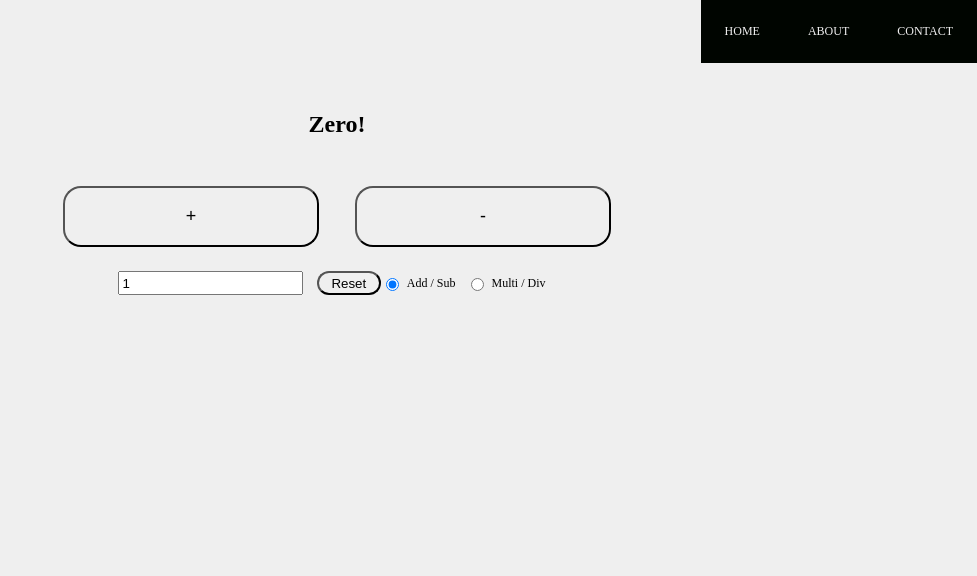
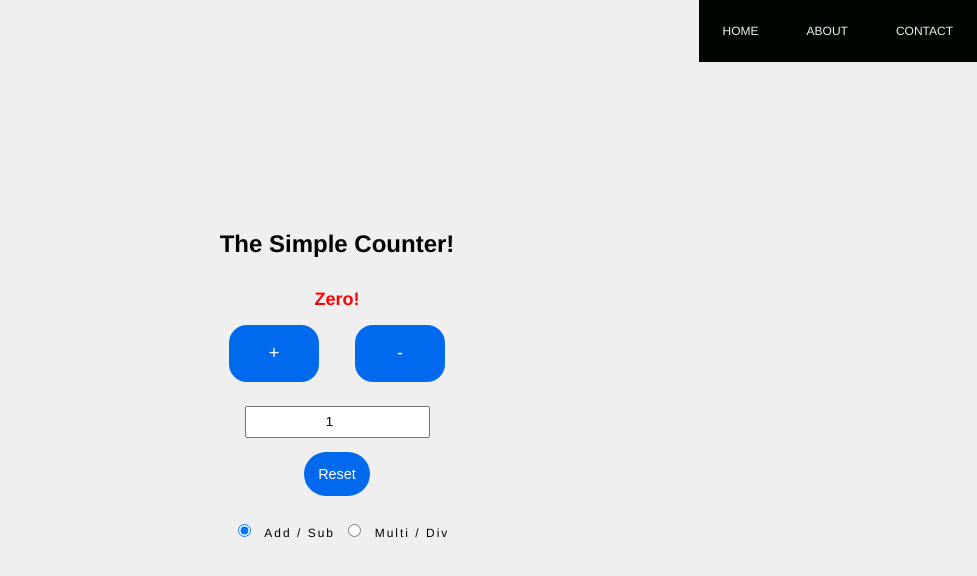
Before and after one commit to afwebdev/LearnReact, a React (Create React App) app: page / in a window 1280 px wide. Shown: the top 576 px of the page, without its empty margins (303-1280 px from the left). Built offline with nearby package versions, Linux system fonts and the light colour scheme.

Commit message:
Misc small editions, code/design, added router button styling, added about/contact/default page check for zero adds class styling replace div with React.Fragment, replace anchor with Link for router.

```diff
--- a/src/App.css
+++ b/src/App.css
@@ -2,7 +2,39 @@
   text-align: center;
 }
 
+html {
+  font-weight: 300;
+  -webkit-font-smoothing: antialiased;
+}
+
+button {
+  display: inline-block;
+  border: none;
+  padding: 1rem 2rem;
+  margin: 0;
+  text-decoration: none;
+  background: #0069ed;
+  color: #ffffff;
+  font-size: 1rem;
+  cursor: pointer;
+  text-align: center;
+  transition: background 250ms ease-in-out, transform 150ms ease;
+  -webkit-appearance: none;
+  -moz-appearance: none;
+}
+
+button:hover {
+  background: #0053ba;
+  box-shadow: 5px 5px 5px #041835;
+}
+
+button:focus {
+  outline: none;
+}
+
 body {
+  font-family: "HelveticaNeue-Light", "Helvetica Neue Light", "Helvetica Neue",
+    Helvetica, Arial, "Lucida Grande", sans-serif;
   background-color: #efefef;
   font-size: 12px;
   margin: 0;
@@ -10,23 +42,26 @@ body {
 }
 
 label {
-  text-align: center;
-  align-self: center;
+  letter-spacing: 2px;
 }
 
-.navLinks ul {
+.radioBtn {
+  margin: 1em;
+}
+
+.navbar ul {
   display: flex;
   justify-content: flex-end;
   list-style: none;
   margin: 0;
 }
 
-.navLinks li {
-  padding: 2em;
+.navbar li {
+  padding: 3vh;
   background-color: #000500;
 }
 
-.navLinks a {
+.navbar a {
   text-decoration: none;
   color: #efefef;
 }
@@ -34,28 +69,46 @@ label {
 .btn-group {
   display: flex;
   justify-content: center;
+  width: 100%;
+}
+
+.radio-group {
+  display: flex;
 }
 
 #resetBtn {
-  margin-left: 1em;
+  flex: 1;
+  font-size: 1.2em;
+  padding: 1em;
+  margin-bottom: 1em;
   border-radius: 120px;
 }
 
 .container {
   display: flex;
   justify-content: center;
+  align-items: center;
   flex-direction: column;
+  height: 80vh;
+  width: 100%;
 }
 
-#resetBtn {
-  width: 5%;
+.textZero {
+  color: red;
+}
+
+#changeValue {
+  height: 2em;
+  margin-bottom: 1em;
+  text-align: center;
 }
 
 .change-inc {
   display: flex;
-  justify-content: center;
+  flex-direction: column;
+  align-items: center;
   margin-top: 2em;
-  height: 2em;
+  width: 75%;
 }
 
 .btn {
@@ -63,14 +116,15 @@ label {
 }
 
 .btn:nth-of-type(1) {
-  width: 20%;
+  padding: 1em 2em;
   margin-right: 2em;
   border-radius: 1em;
+  min-width: 5em;
 }
 
 .btn:nth-of-type(2) {
-  width: 20%;
-  padding: 1em;
+  min-width: 5em;
+  padding: 1em 2em;
   border-radius: 1em;
 }
 
--- a/src/App.jsx
+++ b/src/App.jsx
@@ -2,12 +2,22 @@ import React from "react";
 import "./App.css";
 import Counter from "./components/Counter";
 import Header from "./components/Header";
+import { Switch, Route } from "react-router-dom";
+import About from "./components/About";
+import Contact from "./components/Contact";
+import Default from "./components/Default";
 class App extends React.Component {
   render() {
     return (
       <React.Fragment>
         <Header />
-        <Counter />
+        <Switch>
+          <Route exact path="/" component={Counter} />
+          <Route path="/about" component={About} />
+          <Route path="/contact" component={Contact} />
+
+          <Route component={Default} />
+        </Switch>
       </React.Fragment>
     );
   }
--- /dev/null
+++ b/src/components/About.jsx
@@ -0,0 +1,14 @@
+import React, { Component } from "react";
+
+class About extends Component {
+  state = {};
+  render() {
+    return (
+      <div className="container">
+        <h1>About</h1>
+      </div>
+    );
+  }
+}
+
+export default About;
--- a/src/components/BuildLinks.jsx
+++ b/src/components/BuildLinks.jsx
@@ -1,9 +1,10 @@
 import React from "react";
+import { Link } from "react-router-dom";
 
 const BuildLinks = props => {
   return (
     <li>
-      <a href={props.link}>{props.name.toUpperCase()}</a>
+      <Link to={props.link}>{props.name.toUpperCase()}</Link>
     </li>
   );
 };
--- /dev/null
+++ b/src/components/Contact.jsx
@@ -0,0 +1,10 @@
+import React, { Component } from "react";
+
+class Contact extends Component {
+  state = {};
+  render() {
+    return <h1>Contact</h1>;
+  }
+}
+
+export default Contact;
--- /dev/null
+++ b/src/components/Default.jsx
@@ -0,0 +1,10 @@
+import React, { Component } from "react";
+
+class Default extends Component {
+  state = {};
+  render() {
+    return <h3>Not Found</h3>;
+  }
+}
+
+export default Default;
--- a/src/components/counter.jsx
+++ b/src/components/counter.jsx
@@ -18,6 +18,7 @@ class Counter extends Component {
   render() {
     return (
       <div className="container">
+        <h1>The Simple Counter!</h1>
         <CounterDisplay value={this.formatCount()} />
 
         <div className="btn-group">
@@ -75,12 +76,13 @@ class Counter extends Component {
     this.setState({ modifier: e.target.value });
   };
 
+  //Need to find a better solution here.. I want to avoid eval..
   updateCount = btnPressed => {
+    const count = this.state.count;
+    const mod = this.state.modifier;
     const operator = btnPressed.target.innerText;
     this.setState({
-      count: safeEval(
-        `(${this.state.count})${operator}(${this.state.modifier})`
-      )
+      count: safeEval(`(${count})${operator}(${mod})`)
     });
   };
 
--- a/src/components/counterDisplay.jsx
+++ b/src/components/counterDisplay.jsx
@@ -1,11 +1,17 @@
-import React from "react";
+import React, { Component } from "react";
 
-const CounterDisplay = props => {
-  return (
-    <div className="displayCount">
-      <h1>{props.value}</h1>
-    </div>
-  );
-};
+class CounterDisplay extends Component {
+  checkZero = num => {
+    return num === "Zero!" ? "textZero" : "";
+  };
+
+  render() {
+    return (
+      <div>
+        <h2 className={this.checkZero(this.props.value)}>{this.props.value}</h2>
+      </div>
+    );
+  }
+}
 
 export default CounterDisplay;
--- a/src/components/header.jsx
+++ b/src/components/header.jsx
@@ -4,16 +4,16 @@ import BuildLinks from "./BuildLinks";
 class Header extends Component {
   state = {
     links: [
-      { name: "Home", link: "#home" },
-      { name: "About", link: "#about" },
-      { name: "Contact", link: "#contact" }
+      { name: "Home", link: "/" },
+      { name: "About", link: "/about" },
+      { name: "Contact", link: "/contact" }
     ]
   };
 
   render() {
     return (
-      <div>
-        <navbar className="navLinks">
+      <React.Fragment>
+        <div className="navbar">
           <ul className="nav-ul">
             {this.state.links.map(list => {
               return (
@@ -21,8 +21,8 @@ class Header extends Component {
               );
             })}
           </ul>
-        </navbar>
-      </div>
+        </div>
+      </React.Fragment>
     );
   }
 }
--- a/src/components/modifier.jsx
+++ b/src/components/modifier.jsx
@@ -3,6 +3,18 @@ import React, { Component } from "react";
 export default class Modifier extends Component {
   state = {
     defCheck: true
+  };
+
+  radioHandler = e => {
+    if (e.target.value === "addSub") {
+      this.setState({ defCheck: true });
+    } else {
+      this.setState({ defCheck: false });
+    }
+  };
+
+  defaultCheck = () => {
+    this.setState({ defCheck: true });
   };
 
   render() {
@@ -25,44 +37,35 @@ export default class Modifier extends Component {
         </button>
 
         {/* RADIO BUTTONS */}
+        <div className="radio-group">
+          <div>
             <input
+              className="radioBtn"
               id="addSub"
               value="addSub"
               onClick={this.props.changeType}
               type="radio"
               name="symbol"
-          onChange={this.changeCheck}
+              onChange={this.radioHandler}
               checked={this.state.defCheck}
             />
-        <label style={{ marginRight: 10, marginLeft: 5 }} htmlFor="addSub">
-          Add / Sub
-        </label>
+            <label htmlFor="addSub">Add / Sub</label>
+          </div>
+          <div>
             <input
+              className="radioBtn"
               id="multiDiv"
               value="multiDiv"
               onClick={this.props.changeType}
               type="radio"
               name="symbol"
               checked={!this.state.defCheck}
-          onChange={this.changeCheck}
+              onChange={this.radioHandler}
             />
-        <label style={{ marginRight: 10, marginLeft: 5 }} htmlFor="multiDiv">
-          Multi / Div
-        </label>
+            <label htmlFor="multiDiv">Multi / Div</label>
+          </div>
+        </div>
       </div>
     );
   }
-
-  changeCheck = e => {
-    console.log(e.target.value);
-    if (e.target.value === "addSub") {
-      this.setState({ defCheck: true });
-    } else {
-      this.setState({ defCheck: false });
 }
-  };
-
-  defaultCheck = () => {
-    this.setState({ defCheck: true });
-  };
-}
--- a/src/index.js
+++ b/src/index.js
@@ -2,8 +2,13 @@ import React from 'react';
 import ReactDOM from 'react-dom';
 import * as serviceWorker from './serviceWorker';
 import App from "./App.jsx"
+import { BrowserRouter as Router } from 'react-router-dom'
 
-ReactDOM.render(<App />, document.getElementById('root'));
+ReactDOM.render(
+    <Router>
+        <App />
+    </Router>
+    , document.getElementById('root'));
 
 // If you want your app to work offline and load faster, you can change
 // unregister() to register() below. Note this comes with some pitfalls.
```
Lines whose indentation alone changed are shown as unchanged.
